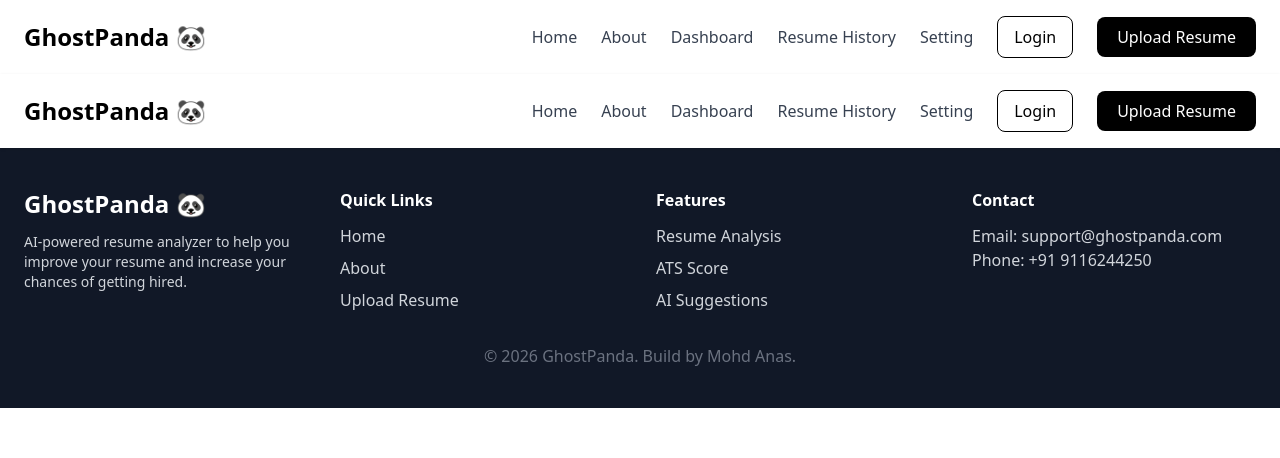
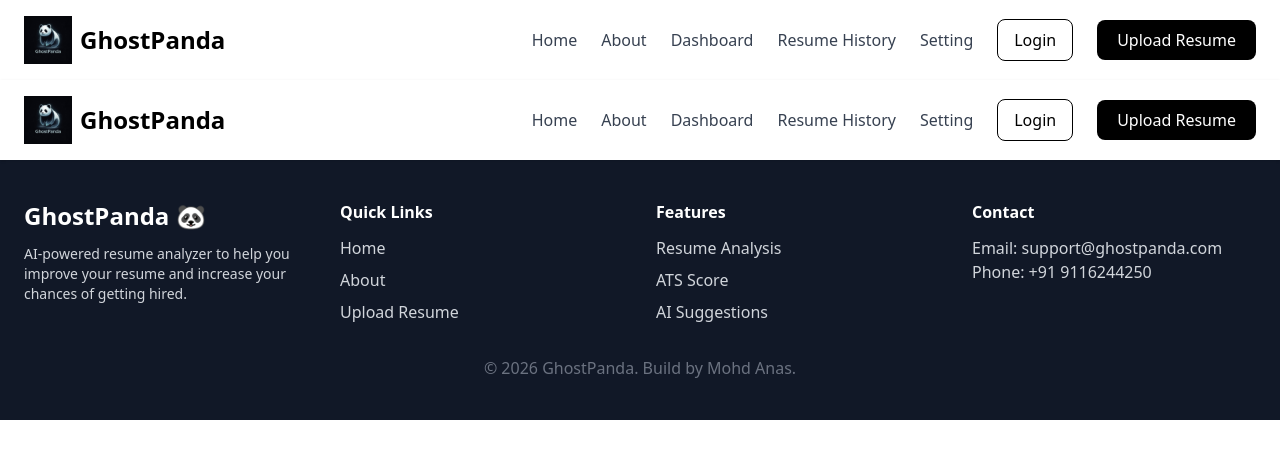
Before and after one commit to anaskhan08274-alt/GhostPanda, a React (Create React App) app: page /Navbar in a window 1280 px wide. Shown: the top 458 px of the page. Built offline with nearby package versions, Linux system fonts and the light colour scheme.

Commit message:
new commit

```diff
--- a/src/Component/Navbar.jsx
+++ b/src/Component/Navbar.jsx
@@ -1,5 +1,6 @@
 import { Link } from "react-router-dom";
 import { useState } from "react";
+import logo from "../assets/logo.jpeg"; // 👈 ADD THIS
 
 const Navbar = () => {
   const [menuOpen, setMenuOpen] = useState(false);
@@ -9,9 +10,14 @@ const Navbar = () => {
       <div className="max-w-7xl mx-auto px-6 py-4 flex justify-between items-center">
 
         {/* Logo */}
-        <h1 className="text-2xl font-bold">
-          GhostPanda 🐼
-        </h1>
+        <div className="flex items-center gap-2">
+          <img
+            src={logo}
+            alt="GhostPanda"
+            className="w-12 h-12 object-contain"
+          />
+          <h1 className="text-2xl font-bold">GhostPanda</h1>
+        </div>
 
         {/* Desktop Menu */}
         <div className="hidden md:flex items-center space-x-6">
```
Also changed, not shown: src/assets/logo.jpeg (added).
